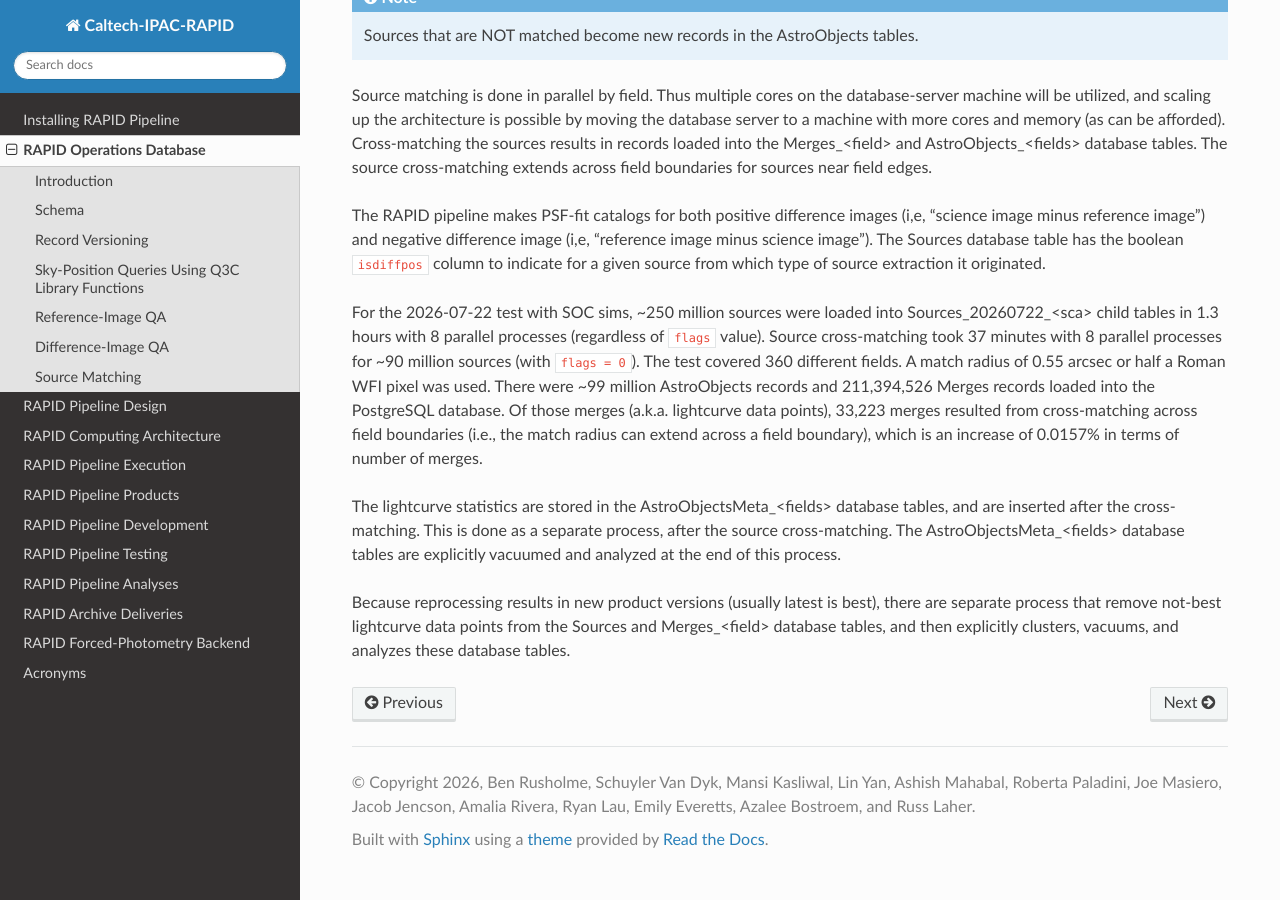
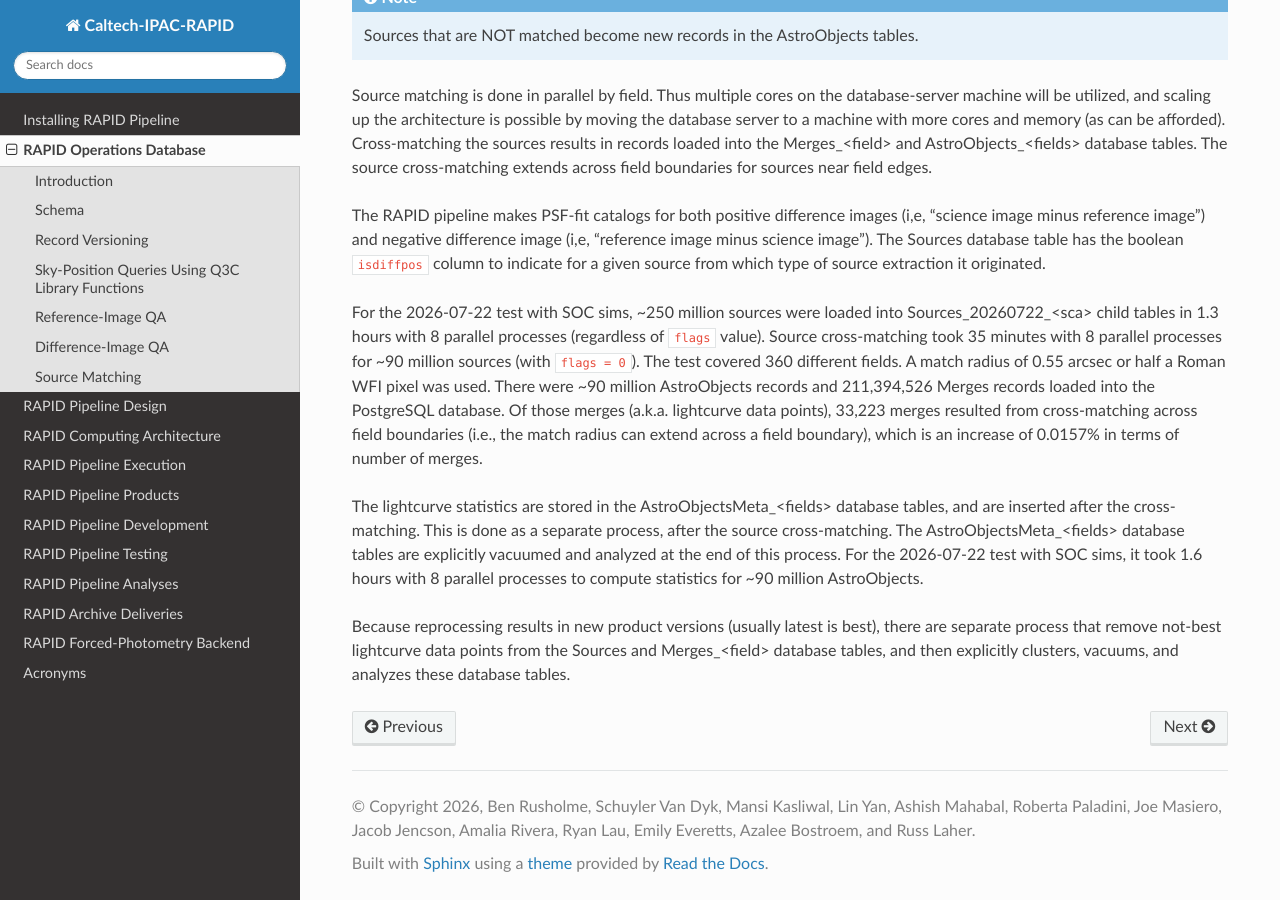
Before and after one commit to Caltech-IPAC/rapid, a Sphinx documentation site: the page built from docs/source/db/db.rst, in a window 1280 px wide and 900 px high, scrolled down 6226 px. Built offline with Sphinx 7.4.7 and the Read the Docs theme 3.1.0, drawn with Linux system fonts in a browser that asks for light colours.

Commit message:
It took 1.6 hours with 8 parallel processes to compute statistics for ~90 million AstroObjects.  Corrected some other numbers reported for the 7/22/2026 test.

```diff
--- a/docs/source/db/db.rst
+++ b/docs/source/db/db.rst
@@ -252,10 +252,10 @@ from which type of source extraction it originated.
 For the 2026-07-22 test with SOC sims, ~250 million sources were loaded into
 Sources_20260722_<sca> child tables in 1.3 hours with 8 parallel processes
 (regardless of ``flags`` value).
-Source cross-matching took 37 minutes with 8 parallel processes
+Source cross-matching took 35 minutes with 8 parallel processes
 for ~90 million sources (with ``flags = 0``).  The test covered 360 different fields.
 A match radius of 0.55 arcsec or half a Roman WFI pixel was used.
-There were ~99 million AstroObjects records and 211,394,526 Merges records loaded
+There were ~90 million AstroObjects records and 211,394,526 Merges records loaded
 into the PostgreSQL database.  Of those merges (a.k.a. lightcurve data points), 33,223 merges
 resulted from cross-matching across field boundaries (i.e., the match radius can extend
 across a field boundary), which is an increase of 0.0157% in terms of number of merges.
@@ -263,6 +263,8 @@ across a field boundary), which is an increase of 0.0157% in terms of number of
 The lightcurve statistics are stored in the AstroObjectsMeta_<fields> database tables, and are inserted after the
 cross-matching.  This is done as a separate process, after the source cross-matching.
 The AstroObjectsMeta_<fields> database tables are explicitly vacuumed and analyzed at the end of this process.
+For the 2026-07-22 test with SOC sims, it took 1.6 hours with 8 parallel processes to compute
+statistics for ~90 million AstroObjects.
 
 Because reprocessing results in new product versions (usually latest is best), there are
 separate process that remove not-best lightcurve data points from the Sources and Merges_<field> database tables,
```
